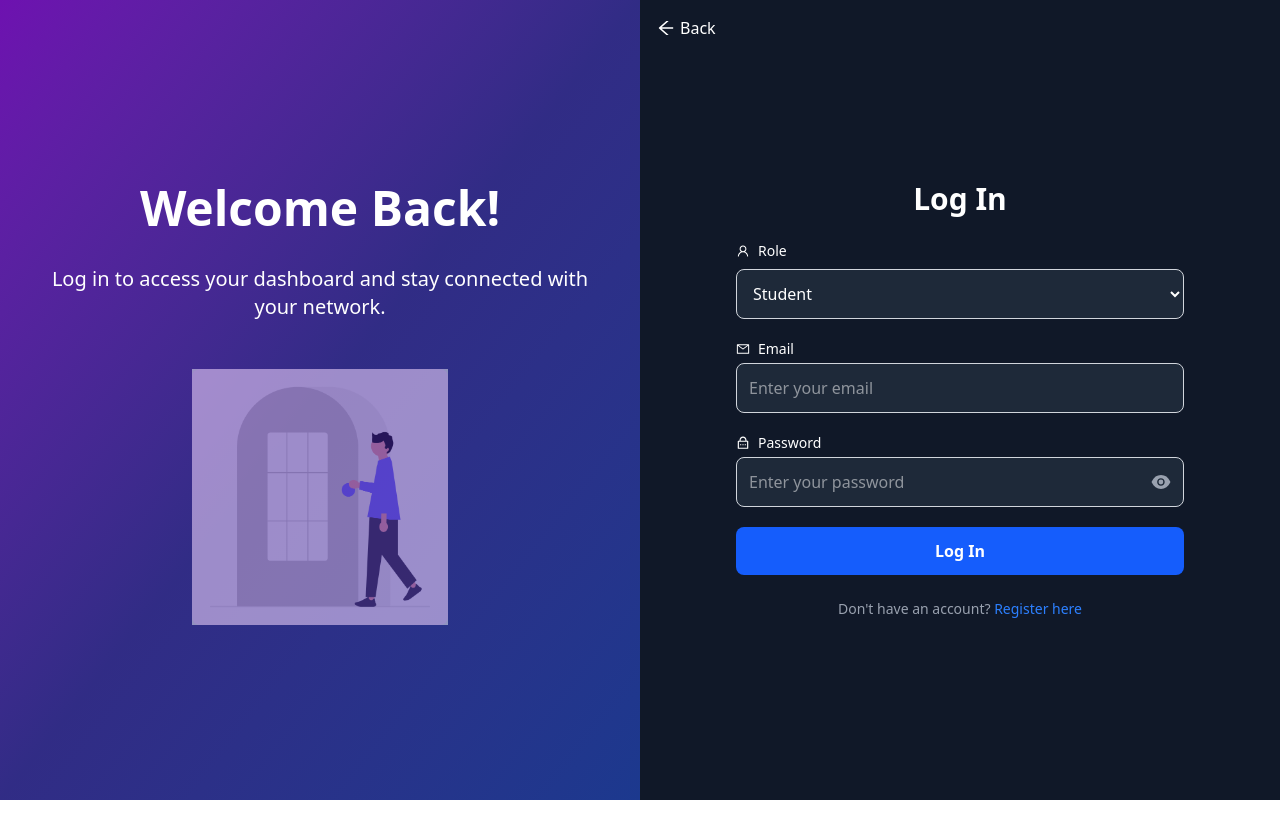
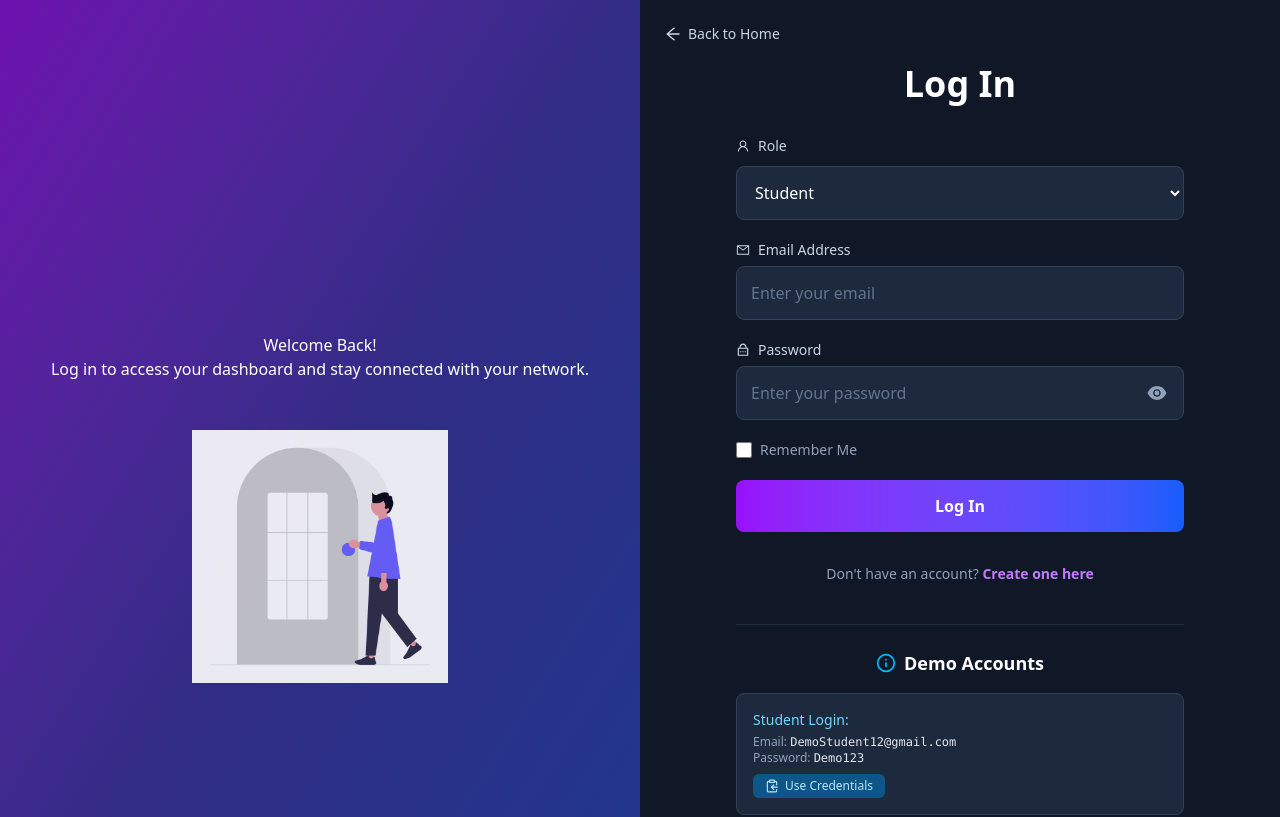
Before and after one commit to Tirumalesh44/Alumni-Student-Connect, a React (Vite) app in the folder frontend/: page /login in a window 1280 px wide. Shown: the top 817 px of the page. Built offline with nearby package versions, Linux system fonts and the light colour scheme.

Commit message:
added the demo logins to page

```diff
--- a/frontend/src/pages/Login.jsx
+++ b/frontend/src/pages/Login.jsx
@@ -11,10 +11,12 @@ import {
 import { RiLockPasswordLine } from 'react-icons/ri';
 import { motion } from 'framer-motion';
 import { FaSpinner } from 'react-icons/fa';
+import { ClipboardCopy, Info } from 'lucide-react'; // Added ClipboardCopy and Info icons
 
 const Login = () => {
   const navigate = useNavigate();
   const [formData, setFormData] = useState(() => {
+    // ... (your existing formData state)
     const savedData = localStorage.getItem('loginFormData');
     return savedData
       ? JSON.parse(savedData)
@@ -29,8 +31,9 @@ const Login = () => {
   const [error, setError] = useState('');
   const [success, setSuccess] = useState('');
   const [showPassword, setShowPassword] = useState(false);
-  const [passwordStrength, setPasswordStrength] = useState('');
+  const [passwordStrength, setPasswordStrength] = useState(''); // Kept, but UI commented out
 
+  // ... (useEffect for rememberMe remains the same) ...
   useEffect(() => {
     if (formData.rememberMe) {
       localStorage.setItem('loginFormData', JSON.stringify(formData));
@@ -39,74 +42,57 @@ const Login = () => {
     }
   }, [formData]);
 
-  const handleChange = (e) => {
+
+  const handleChange = (e) => { // ... (your existing handleChange) ...
     const { name, value, type, checked } = e.target;
     setFormData((prev) => ({
       ...prev,
       [name]: type === 'checkbox' ? checked : value,
     }));
 
-    if (name === 'password') {
-      if (value.length < 6) {
-        setPasswordStrength('Weak');
-      } else if (
-        value.length < 10 ||
-        !/[A-Z]/.test(value) ||
-        !/[0-9]/.test(value)
-      ) {
-        setPasswordStrength('Moderate');
-      } else {
-        setPasswordStrength('Strong');
-      }
+    // Password strength logic can be kept if desired, but UI part is commented out
+    if (name === 'password' && value) {
+      if (value.length < 6) setPasswordStrength('Weak');
+      else if (value.length < 10 || !/[A-Z]/.test(value) || !/[0-9]/.test(value)) setPasswordStrength('Moderate');
+      else setPasswordStrength('Strong');
+    } else if (name === 'password' && !value) {
+        setPasswordStrength('');
     }
   };
 
-  const togglePasswordVisibility = () => {
-    setShowPassword((prev) => !prev);
-  };
+  const togglePasswordVisibility = () => setShowPassword((prev) => !prev);
 
-  const validateForm = () => {
+  const validateForm = () => { /* ... (your existing validateForm) ... */
     if (!formData.email.trim()) return 'Email is required.';
     if (!/\S+@\S+\.\S+/.test(formData.email)) return 'Please enter a valid email.';
     if (!formData.password.trim()) return 'Password is required.';
-    if (formData.password.length < 6)
-      return 'Password must be at least 6 characters.';
+    // Password length validation might be handled by backend, but good for frontend too
+    // if (formData.password.length < 6) return 'Password must be at least 6 characters.';
     return '';
   };
 
-  const isProfileIncomplete = (user) => {
-    const requiredFields = ['fullName', 'gender', 'passoutYear', 'collegeName', 'profilePic'];
+  const isProfileIncomplete = (user) => { /* ... (your existing isProfileIncomplete) ... */
+    const requiredFields = ['fullName', 'gender', 'passoutYear', 'collegeName']; // profilePic can be URL, often optional initially
     for (const field of requiredFields) {
       if (!user[field]) return true;
     }
     if (user.role === 'alumni') {
-      if (!user.experience || !user.domains?.length) return true;
+      // For alumni, experience might be a number (0 is valid), domains might be empty array initially
+      if (!user.company || (user.experience === undefined || user.experience === null) || !user.domains) return true;
     }
     return false;
   };
 
-  const handleSubmit = async (e) => {
-    e.preventDefault();
-    setError('');
-    setSuccess('');
-
+  const handleSubmit = async (e) => { /* ... (your existing handleSubmit) ... */
+    e.preventDefault(); setError(''); setSuccess('');
     const validationError = validateForm();
-    if (validationError) {
-      setError(validationError);
-      return;
-    }
-
+    if (validationError) { setError(validationError); return; }
     try {
       setLoading(true);
       const res = await axios.post('https://alumni-student-connect-gamma.vercel.app/api/users/login', {
-        role: formData.role,
-        email: formData.email,
-        password: formData.password,
+        role: formData.role, email: formData.email, password: formData.password,
       });
-
       const { user, token } = res.data;
-
-      // Clear old tokens
       localStorage.removeItem('student_token');
       localStorage.removeItem('alumni_token');
       localStorage.removeItem('admin_token');
@@ -121,46 +107,47 @@ const Login = () => {
       } else if (user.role === 'admin') {
         localStorage.setItem('admin_token', token);
       }
+      setSuccess('Login successful! Redirecting...');
 
-      localStorage.setItem('userId', user._id);
-      localStorage.setItem('role', user.role);
-      setSuccess('Login successful!');
+      setTimeout(() => { // Added timeout for success message visibility
+        if (isProfileIncomplete(user)) {
+          setError('Please complete your profile before proceeding.');
+          navigate(user.role === 'alumni' ? '/alumni-dashboard/updateprofile' : '/student-dashboard/updateprofile');
+        } else if (!user.isApproved && user.role !== 'admin') { // Admin might not need approval
+          setError('Your profile is under review. Please wait for admin approval.');
+          // Optionally, navigate to a specific "pending approval" page or just show message
+          // For now, just showing message, user stays on login or can try again later.
+          // Or, if you want to let them update profile while pending:
+          // navigate(user.role === 'alumni' ? '/alumni-dashboard/updateprofile' : '/student-dashboard/updateprofile');
+        } else {
+          if (user.role === 'admin') navigate('/admin');
+          else if (user.role === 'alumni') navigate('/alumni-dashboard');
+          else navigate('/student-dashboard');
+        }
+      }, 1000); // 1 second delay
 
-      // Redirect logic
-      if (isProfileIncomplete(user)) {
-        setError('Please complete your profile before proceeding.');
-        navigate(
-          user.role === 'alumni'
-            ? '/alumni-dashboard/updateprofile'
-            : '/student-dashboard/updateprofile'
-        );
-      } else if (!user.isApproved) {
-        setError('Your profile is under review. Please wait for admin approval.');
-        navigate(
-          user.role === 'alumni'
-            ? '/alumni-dashboard/updateprofile'
-            : '/student-dashboard/updateprofile'
-        );
-      } else {
-        if (user.role === 'admin') {
-          navigate('/admin');
-        } else if (user.role === 'alumni') {
-          navigate('/alumni-dashboard');
-        } else {
-          navigate('/student-dashboard');
-        }
-      }
     } catch (error) {
       console.error('Login error:', error);
-      setError(error.response?.data?.message || 'Login failed. Please try again.');
+      setError(error.response?.data?.message || 'Login failed. Invalid credentials or server error.');
     } finally {
       setLoading(false);
     }
   };
 
-  const containerVariants = {
-    hidden: { opacity: 0, y: 20 },
-    visible: { opacity: 1, y: 0, transition: { duration: 0.5 } },
+  const containerVariants = { /* ... (your existing containerVariants) ... */ };
+
+  // Function to quickly fill form with demo credentials
+  const handleDemoLogin = (role, email, password) => {
+    setFormData({
+        role: role,
+        email: email,
+        password: password,
+        rememberMe: false // Or true if you want to persist demo creds too
+    });
+    // Optionally trigger password strength check if needed for UI
+    if (password.length < 6) setPasswordStrength('Weak');
+    else if (password.length < 10 || !/[A-Z]/.test(password) || !/[0-9]/.test(password)) setPasswordStrength('Moderate');
+    else setPasswordStrength('Strong');
   };
 
   return (
@@ -170,179 +157,125 @@ const Login = () => {
       animate="visible"
       variants={containerVariants}
     >
-      {/* Left Panel */}
-      <div className="bg-gradient-to-br from-purple-800 via-indigo-900 to-blue-900 text-white flex flex-col justify-center items-center px-10 py-16">
-        <motion.h1
-          className="text-4xl md:text-5xl font-extrabold mb-6 leading-snug"
-          initial={{ opacity: 0, x: -20 }}
-          animate={{ opacity: 1, x: 0 }}
-          transition={{ delay: 0.2 }}
-        >
-          Welcome Back!
-        </motion.h1>
-        <motion.p
-          className="text-lg md:text-xl text-center opacity-90"
-          initial={{ opacity: 0, x: -20 }}
-          animate={{ opacity: 1, x: 0 }}
-          transition={{ delay: 0.3 }}
-        >
-          Log in to access your dashboard and stay connected with your network.
-        </motion.p>
-        <div className="mt-12 w-64 h-64 bg-purple-700 rounded-lg flex items-center justify-center opacity-60">
+      {/* Left Panel (Informational) */}
+      <div className="bg-gradient-to-br from-purple-800 via-indigo-900 to-blue-900 text-white flex flex-col justify-center items-center px-10 py-16 text-center">
+        <motion.h1 /* ... */ > Welcome Back! </motion.h1>
+        <motion.p /* ... */ > Log in to access your dashboard and stay connected with your network. </motion.p>
+        <div className="mt-12 w-60 h-60 sm:w-64 sm:h-64"> {/* Adjusted image size */}
           <img
-            src="../../undraw_login_weas.png"
+            src="/undraw_login_weas.png" // Assuming image is in public folder
             alt="Login Illustration"
-            className="w-64 h-64 opacity-80"
+            className="w-full h-full object-contain opacity-90"
           />
         </div>
       </div>
 
-      {/* Right Panel */}
-      <div className="relative flex items-center justify-center p-8 bg-gray-900">
+      {/* Right Panel (Login Form) */}
+      <div className="relative flex flex-col items-center justify-center p-6 sm:p-8 bg-gray-900 overflow-y-auto custom-scrollbar"> {/* Added flex-col and overflow */}
         <Link
           to="/"
-          className="absolute top-4 left-4 text-white hover:text-blue-400 transition-all flex items-center"
+          className="absolute top-6 left-6 text-slate-300 hover:text-sky-400 transition-colors flex items-center text-sm z-10"
         >
-          <AiOutlineArrowLeft className="mr-1" size={20} />
-          Back
+          <AiOutlineArrowLeft className="mr-1.5" size={18} />
+          Back to Home
         </Link>
 
-        <div className="w-full max-w-md">
-          <h2 className="text-3xl font-bold text-white mb-6 text-center">Log In</h2>
+        <div className="w-full max-w-md py-8"> {/* Added py-8 for spacing */}
+          <h2 className="text-3xl sm:text-4xl font-bold text-white mb-8 text-center">
+            Log In
+          </h2>
 
-          {error && (
-            <motion.p
-              className="text-red-400 text-sm mb-4 text-center"
-              role="alert"
-              initial={{ opacity: 0 }}
-              animate={{ opacity: 1 }}
-            >
-              {error}
-            </motion.p>
-          )}
-          {success && (
-            <motion.p
-              className="text-green-400 text-sm mb-4 text-center"
-              role="status"
-              initial={{ opacity: 0 }}
-              animate={{ opacity: 1 }}
-            >
-              {success}
-            </motion.p>
-          )}
+          {error && ( <motion.p className="text-red-400 text-sm mb-4 p-3 bg-red-500/10 rounded-md text-center" role="alert" initial={{ opacity: 0 }} animate={{ opacity: 1 }}> {error} </motion.p> )}
+          {success && ( <motion.p className="text-green-400 text-sm mb-4 p-3 bg-green-500/10 rounded-md text-center" role="status" initial={{ opacity: 0 }} animate={{ opacity: 1 }}> {success} </motion.p> )}
 
           <form onSubmit={handleSubmit} className="space-y-5" noValidate>
             {/* Role Select */}
             <div>
-              <label
-                htmlFor="role"
-                className="block text-sm font-medium text-white mb-1 flex items-center gap-2"
-              >
-                <AiOutlineUser /> Role
-              </label>
-              <select
-                id="role"
-                name="role"
-                value={formData.role}
-                onChange={handleChange}
-                className="mt-1 w-full p-3 border border-gray-300 rounded-lg bg-gray-800 text-white"
-                required
-                disabled={loading}
-              >
+              <label htmlFor="role" className="block text-sm font-medium text-slate-300 mb-1.5 flex items-center gap-2"> <AiOutlineUser /> Role </label>
+              <select id="role" name="role" value={formData.role} onChange={handleChange} className="mt-1 w-full p-3.5 border border-slate-700 rounded-lg bg-slate-800 text-white focus:ring-2 focus:ring-purple-500 focus:border-transparent" required disabled={loading}>
                 <option value="student">Student</option>
                 <option value="alumni">Alumni</option>
+                {/* Admin login typically separate or less prominent */}
                 {/* <option value="admin">Admin</option> */}
               </select>
             </div>
 
             {/* Email */}
             <div>
-              <label
-                htmlFor="email"
-                className="block text-sm font-medium text-white mb-1 flex items-center gap-2"
-              >
-                <AiOutlineMail /> Email
-              </label>
-              <input
-                id="email"
-                name="email"
-                type="email"
-                value={formData.email}
-                onChange={handleChange}
-                className="w-full p-3 border border-gray-300 rounded-lg bg-gray-800 text-white"
-                placeholder="Enter your email"
-                required
-                disabled={loading}
-              />
+              <label htmlFor="email" className="block text-sm font-medium text-slate-300 mb-1.5 flex items-center gap-2"> <AiOutlineMail /> Email Address </label>
+              <input id="email" name="email" type="email" value={formData.email} onChange={handleChange} className="w-full p-3.5 border border-slate-700 rounded-lg bg-slate-800 text-white placeholder-slate-500 focus:ring-2 focus:ring-purple-500 focus:border-transparent" placeholder="Enter your email" required disabled={loading} />
             </div>
 
             {/* Password */}
             <div>
-              <label
-                htmlFor="password"
-                className="block text-sm font-medium text-white mb-1 flex items-center gap-2"
-              >
-                <RiLockPasswordLine /> Password
-              </label>
+              <label htmlFor="password" className="block text-sm font-medium text-slate-300 mb-1.5 flex items-center gap-2"> <RiLockPasswordLine /> Password </label>
               <div className="relative">
-                <input
-                  id="password"
-                  name="password"
-                  type={showPassword ? 'text' : 'password'}
-                  value={formData.password}
-                  onChange={handleChange}
-                  className="w-full p-3 pr-12 border border-gray-300 rounded-lg bg-gray-800 text-white"
-                  placeholder="Enter your password"
-                  required
-                  disabled={loading}
-                />
-                <button
-                  type="button"
-                  onClick={togglePasswordVisibility}
-                  className="absolute inset-y-0 right-3 flex items-center text-gray-400 hover:text-white transition"
-                >
-                  {showPassword ? (
-                    <AiFillEyeInvisible size={22} />
-                  ) : (
-                    <AiFillEye size={22} />
-                  )}
+                <input id="password" name="password" type={showPassword ? 'text' : 'password'} value={formData.password} onChange={handleChange} className="w-full p-3.5 pr-12 border border-slate-700 rounded-lg bg-slate-800 text-white placeholder-slate-500 focus:ring-2 focus:ring-purple-500 focus:border-transparent" placeholder="Enter your password" required disabled={loading} />
+                <button type="button" onClick={togglePasswordVisibility} className="absolute inset-y-0 right-4 flex items-center text-slate-400 hover:text-white transition">
+                  {showPassword ? <AiFillEyeInvisible size={22} /> : <AiFillEye size={22} />}
                 </button>
               </div>
-              {/* {formData.password && (
-                <p
-                  className={`text-xs mt-1 ${
-                    passwordStrength === 'Weak'
-                      ? 'text-red-400'
-                      : passwordStrength === 'Moderate'
-                      ? 'text-yellow-400'
-                      : 'text-green-400'
-                  }`}
-                >
-                  Password strength: {passwordStrength}
-                </p>
-              )} */}
+              {/* Password strength UI commented out for cleaner look, can be re-added */}
+              {/* {formData.password && passwordStrength && ( <p className={text-xs mt-1.5 ${passwordStrength === 'Weak' ? 'text-red-400' : passwordStrength === 'Moderate' ? 'text-yellow-400' : 'text-green-400'}}> Password strength: {passwordStrength} </p> )} */}
             </div>
 
-            {/* Submit */}
-            <button
-              type="submit"
-              disabled={loading}
-              className="w-full flex justify-center items-center gap-2 bg-blue-600 hover:bg-blue-700 text-white font-semibold py-3 rounded-lg transition disabled:opacity-60"
-            >
+            <div className="flex items-center justify-between text-sm">
+                <label className="flex items-center text-slate-400 cursor-pointer">
+                    <input type="checkbox" name="rememberMe" checked={formData.rememberMe} onChange={handleChange} className="h-4 w-4 text-purple-500 border-slate-600 rounded focus:ring-purple-500 mr-2 bg-slate-700"/>
+                    Remember Me
+                </label>
+                {/* <Link to="/forgot-password" className="text-purple-400 hover:text-purple-300 hover:underline">Forgot Password?</Link> */}
+            </div>
+
+
+            <button type="submit" disabled={loading} className="w-full flex justify-center items-center gap-2 bg-gradient-to-r from-purple-600 to-blue-600 hover:from-purple-700 hover:to-blue-700 text-white font-semibold py-3.5 rounded-lg transition-all duration-300 disabled:opacity-70 transform hover:scale-105">
               {loading && <FaSpinner className="animate-spin" />}
               Log In
             </button>
           </form>
 
-          <p className="mt-6 text-center text-gray-400 text-sm">
+          <p className="mt-8 text-center text-slate-400 text-sm">
             Don't have an account?{' '}
-            <Link
-              to="/register/student"
-              className="text-blue-500 hover:underline"
-            >
-              Register here
+            <Link to="/register/student" className="font-semibold text-purple-400 hover:text-purple-300 hover:underline">
+              Create one here
             </Link>
           </p>
+
+          {/* --- DEMO CREDENTIALS SECTION --- */}
+          <div className="mt-10 pt-6 border-t border-slate-700/50">
+            <h3 className="text-lg font-semibold text-white mb-4 text-center flex items-center justify-center gap-2">
+                <Info size={20} className="text-sky-400"/> Demo Accounts
+            </h3>
+            <div className="space-y-4">
+                {/* Student Demo */}
+                <div className="bg-slate-800 p-4 rounded-lg border border-slate-700">
+                    <p className="text-sm font-medium text-sky-300 mb-1">Student Login:</p>
+                    <p className="text-xs text-slate-400">Email: <span className="text-slate-200 font-mono">DemoStudent12@gmail.com</span></p>
+                    <p className="text-xs text-slate-400">Password: <span className="text-slate-200 font-mono">Demo123</span></p>
+                    <button
+                        onClick={() => handleDemoLogin('student', 'DemoStudent12@gmail.com', 'Demo123')}
+                        className="mt-2 text-xs bg-sky-600/50 hover:bg-sky-500/60 text-sky-200 px-3 py-1 rounded-md transition-colors flex items-center gap-1.5"
+                    >
+                        <ClipboardCopy size={14}/> Use Credentials
+                    </button>
+                </div>
+                {/* Alumni Demo */}
+                <div className="bg-slate-800 p-4 rounded-lg border border-slate-700">
+                    <p className="text-sm font-medium text-purple-300 mb-1">Alumni Login:</p>
+                    <p className="text-xs text-slate-400">Email: <span className="text-slate-200 font-mono">DemoAlumni12@gmail.com
+</span></p>
+                    <p className="text-xs text-slate-400">Password: <span className="text-slate-200 font-mono">Demo123</span></p>
+                     <button
+                        onClick={() => handleDemoLogin('alumni', 'DemoAlumni12@gmail.com', 'Demo123')}
+                        className="mt-2 text-xs bg-purple-600/50 hover:bg-purple-500/60 text-purple-200 px-3 py-1 rounded-md transition-colors flex items-center gap-1.5"
+                    >
+                        <ClipboardCopy size={14}/> Use Credentials
+                    </button>
+                </div>
+            </div>
+          </div>
+          {/* --- END DEMO CREDENTIALS SECTION --- */}
+
         </div>
       </div>
     </motion.div>
```
